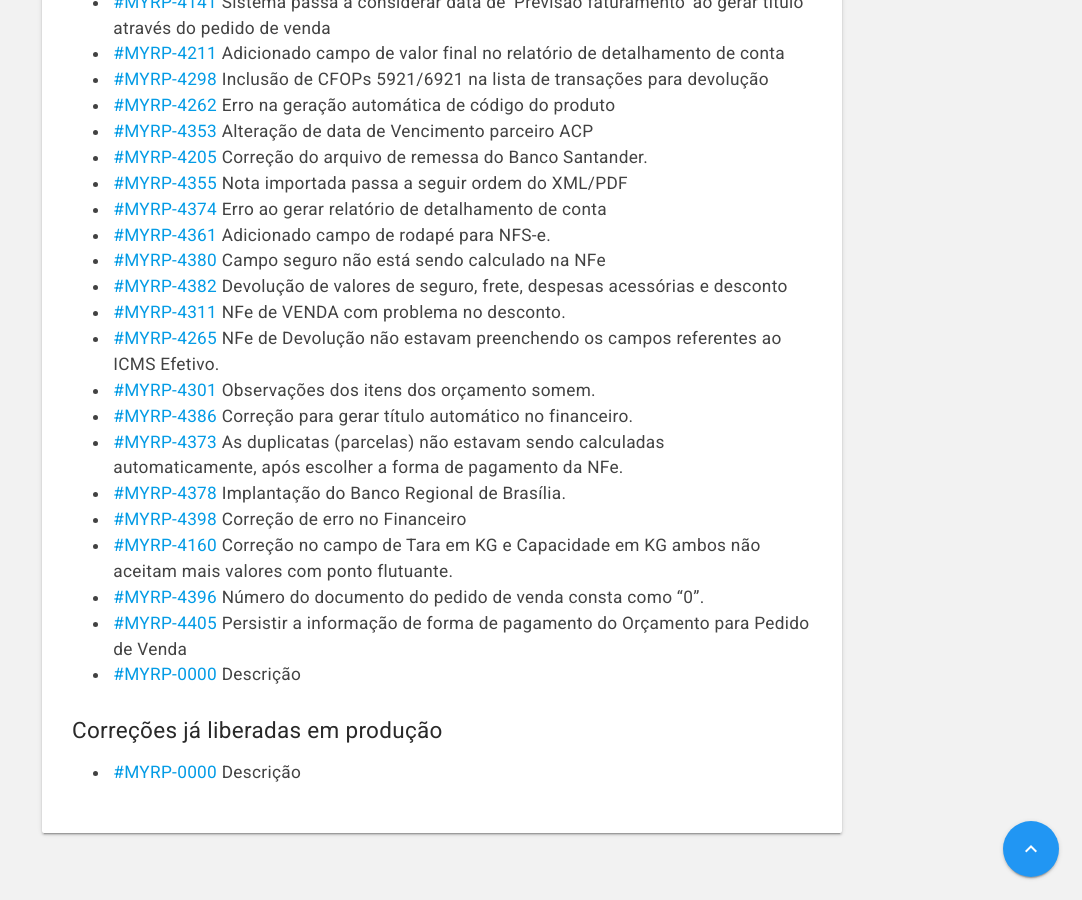
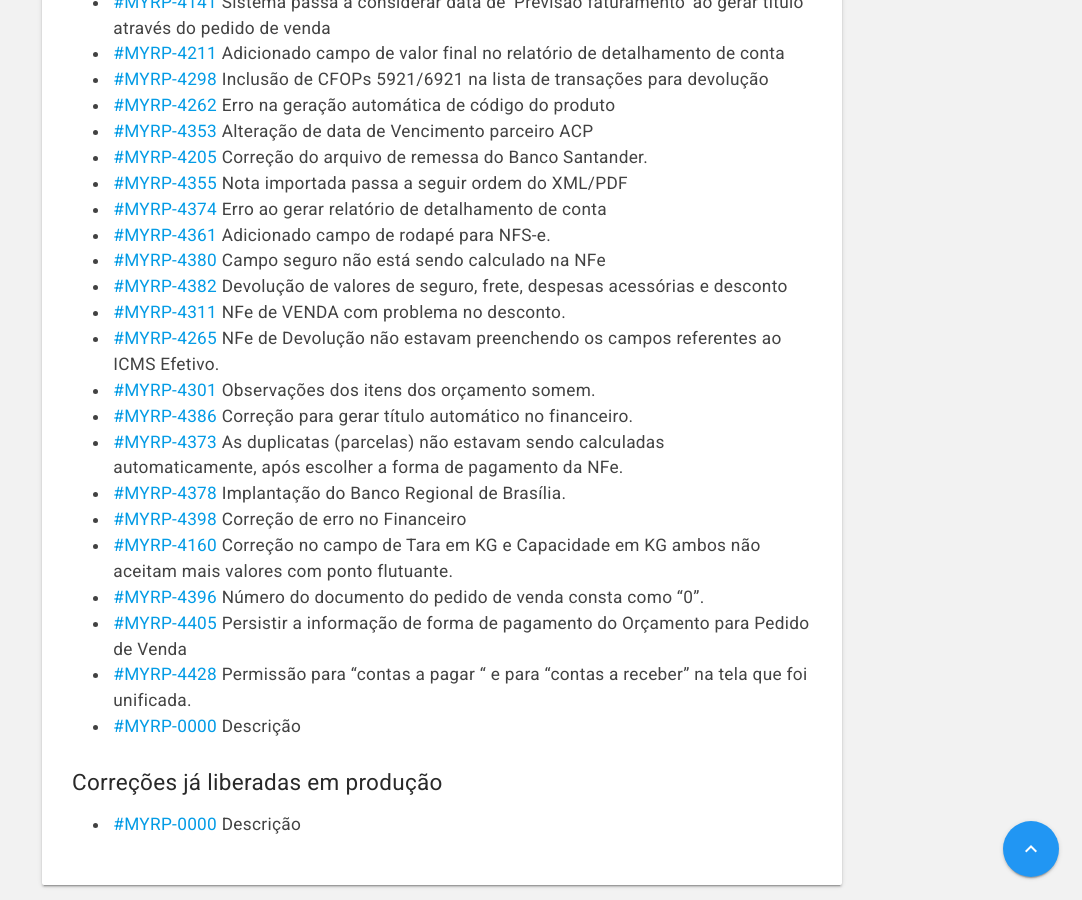
Before and after one commit to myrp-maicon/changelog-myrp, a Jekyll site: the page built from docs/myrp/19.07.01.md, in a window 1280 px wide and 900 px high, scrolled down 648 px. Shown: the whole window, without its empty margins (198-1280 px from the left). Built offline with Jekyll 4.4.1, drawn with Linux system fonts in a browser that asks for light colours; nearby versions of some CDN libraries; our own code applies the rules of GitHub Pages for plain Markdown files; the repository's description, which GitHub fills in, is left out.

Commit message:
AD:MYRP-4428
Permissão para "contas a pagar " e para "contas a receber" na tela que foi unificada.

```diff
--- a/docs/myrp/19.07.01.md
+++ b/docs/myrp/19.07.01.md
@@ -31,6 +31,7 @@
 * [#MYRP-4160](https://devmyrp.atlassian.net/browse/MYRP-4160) Correção no campo de Tara em KG e Capacidade em KG ambos não aceitam mais valores com ponto flutuante.
 * [#MYRP-4396](https://devmyrp.atlassian.net/browse/MYRP-4396) Número do documento do pedido de venda consta como "0".
 * [#MYRP-4405](https://devmyrp.atlassian.net/browse/MYRP-4405) Persistir a informação de forma de pagamento do Orçamento para Pedido de Venda
+* [#MYRP-4428](https://devmyrp.atlassian.net/browse/MYRP-4428) Permissão para "contas a pagar " e para "contas a receber" na tela que foi unificada.
 * [#MYRP-0000](https://devmyrp.atlassian.net/browse/MYRP-0000) Descrição
 
 
```
